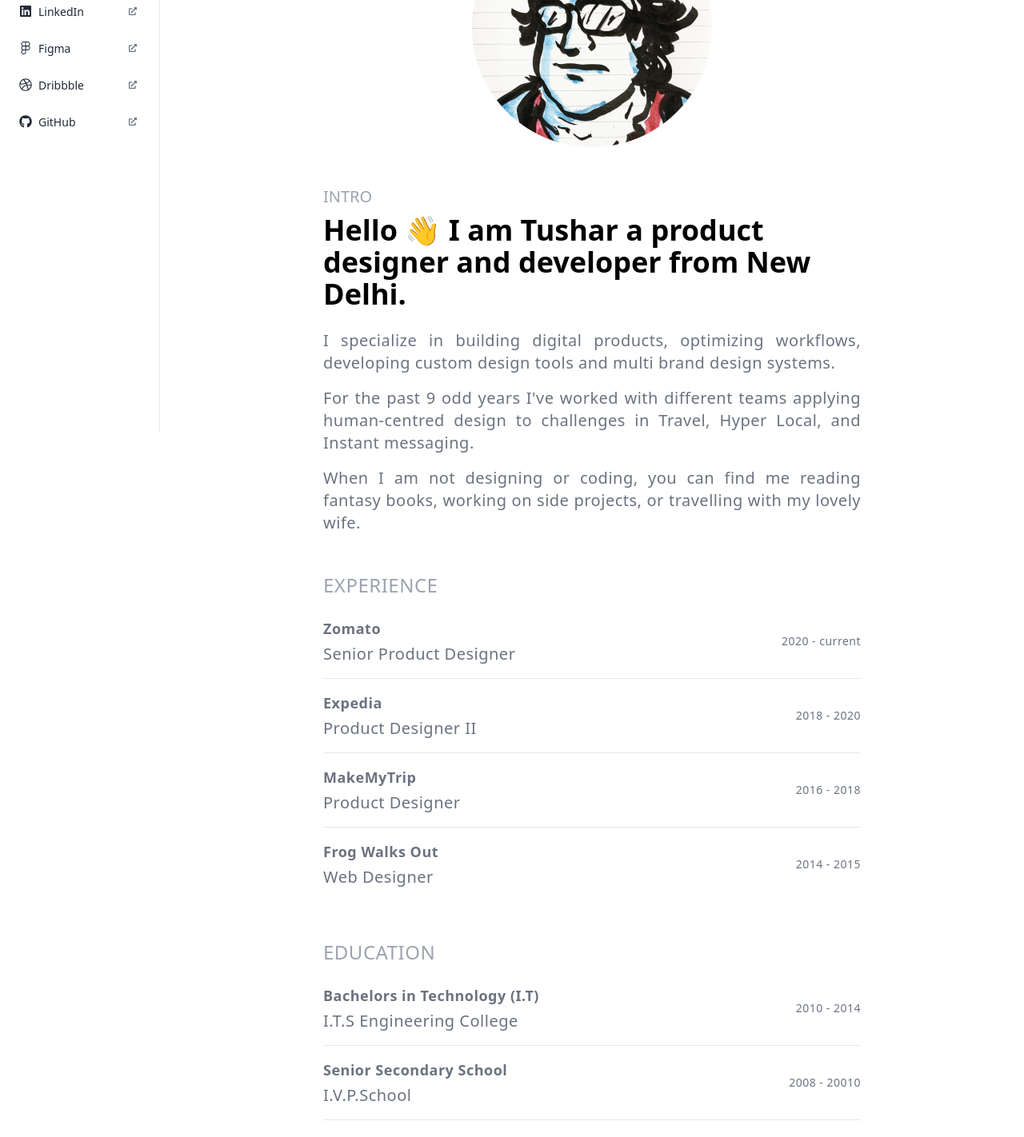
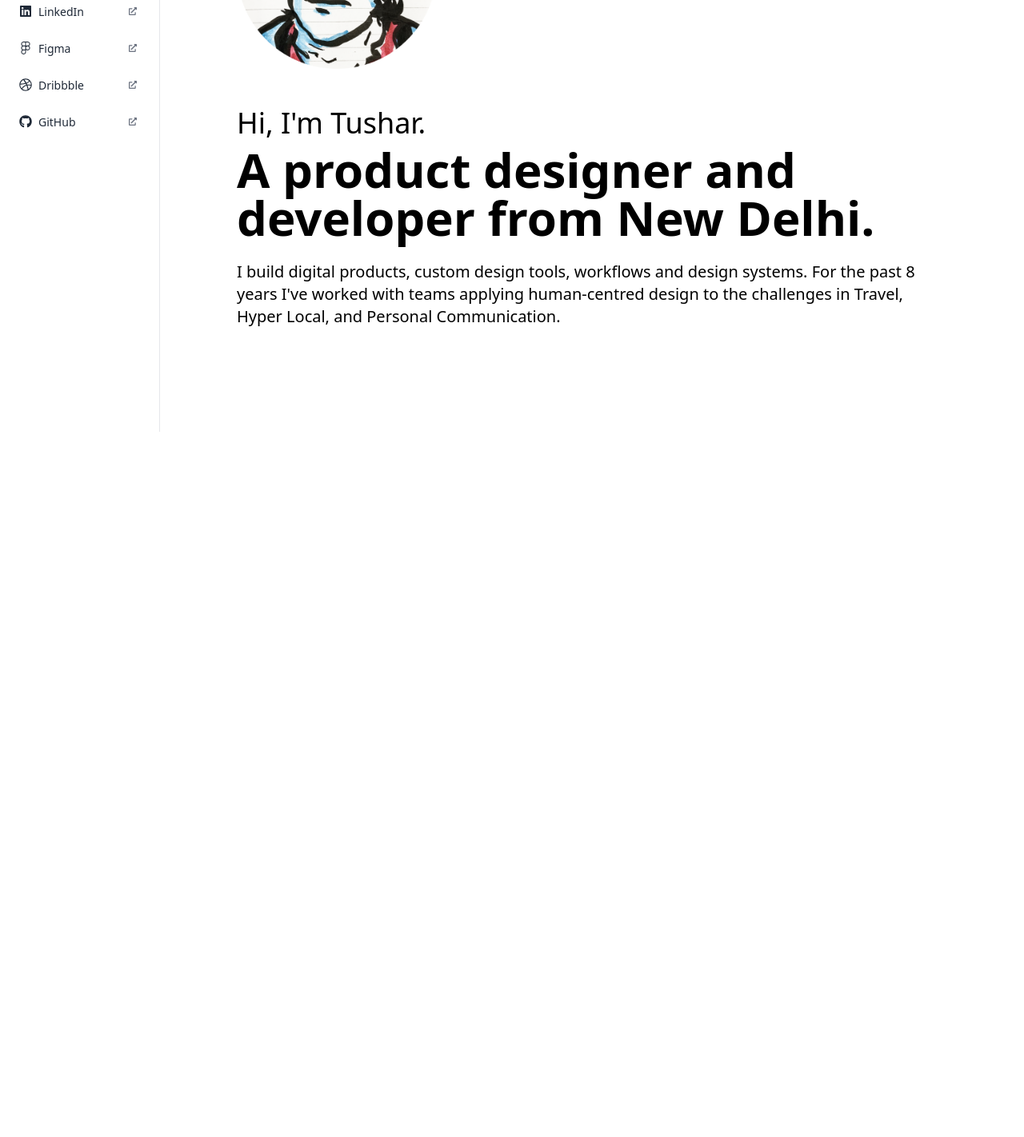
Before and after one commit to tushar7d/tushardebnath-next, a Next.js app: page / in a window 1280 px wide. Shown: the part 260-1682 px from the top of the page at 80% size. After the commit the page ends 800 px from the top, so only its background shows below. Built offline with nearby package versions, Linux system fonts and the light colour scheme.

Commit message:
updated home page

```diff
--- a/package.json
+++ b/package.json
@@ -9,10 +9,9 @@
   },
   "dependencies": {
     "@headlessui/react": "^1.4.2",
+    "@popperjs/core": "^2.11.2",
     "@react-icons/all-files": "^4.1.0",
     "@tailwindcss/typography": "^0.5.0",
-    "@popperjs/core": "^2.11.2",
-    "react-popper": "^2.2.5",
     "autoprefixer": "^10.4.1",
     "next": "12.0.7",
     "next-mdx-remote": "^3.0.8",
@@ -21,6 +20,8 @@
     "postcss": "^8.4.5",
     "react": "17.0.2",
     "react-dom": "17.0.2",
+    "react-popper": "^2.2.5",
+    "react-ticker": "^1.3.1",
     "tailwind-scrollbar-hide": "^1.1.7",
     "tailwindcss": "^3.0.11"
   },
--- a/pages/index.js
+++ b/pages/index.js
@@ -1,72 +1,18 @@
 import Layout from "../components/Layout";
-import experience from "../data";
-
-const Job = ({ name, role, tenure }) => {
-  return (
-    <div className="flex items-center justify-between w-full py-4 ">
-      <div>
-        <div className="mb-1 text-lg font-semibold">{name}</div>
-        <div>{role}</div>
-      </div>
-      <div className="text-sm text-right text-gray-500">{tenure}</div>
-    </div>
-  );
-};
+import Ticker from "react-ticker";
 
 const Home = () => {
   return (
-    <div className="max-w-3xl p-12 mx-auto mt-24 scrollbar-hide">
-      <img src="/td.png" className="w-[300px]  mx-auto" />
-
-      <div className="mt-12 mb-2 text-xl text-gray-400 ">INTRO </div>
-
-      <div className="mb-6 text-4xl font-semibold ">
-        Hello 👋 I am Tushar a product designer and developer from New Delhi.
+    <div className="p-8 mt-12 md:mt-0 md:p-12 lg:p-24">
+      <img src="/td.png" className="w-[250px] mb-12" />
+      <div className="mb-2 text-4xl font-medium">Hi, I'm Tushar.</div>
+      <div className="mb-6 text-6xl font-extrabold">
+        A product designer and developer from New Delhi.
       </div>
-      <div className="text-xl tracking-wide text-justify text-gray-500">
-        <p className="mb-4">
-          I specialize in building digital products, optimizing workflows,
-          developing custom design tools and multi brand design systems.
-        </p>
-        <p className="mb-4">
-          For the past 9 odd years I've worked with different teams applying
-          human-centred design to challenges in Travel, Hyper Local, and Instant
-          messaging.
-        </p>
-        <p>
-          When I am not designing or coding, you can find me reading fantasy
-          books, working on side projects, or travelling with my lovely wife.
-        </p>
-
-        <div className="mt-12 mb-2 text-2xl text-gray-400 ">EXPERIENCE</div>
-
-        <div className="divide-y ">
-          {experience.map((data) => {
-            return (
-              <Job name={data.name} role={data.role} tenure={data.tenure} />
-            );
-          })}
-        </div>
-
-        <div className="mt-12 mb-2 text-2xl text-gray-400 ">EDUCATION</div>
-
-        <div className="divide-y ">
-          <Job
-            name="Bachelors in Technology (I.T)"
-            role="I.T.S Engineering College"
-            tenure="2010 - 2014"
-          />
-          <Job
-            name="Senior Secondary School"
-            role="I.V.P.School"
-            tenure="2008 - 20010"
-          />
-          <Job
-            name="Secondary School"
-            role="G.N.F.C.School"
-            tenure="2007 - 2008"
-          />
-        </div>
+      <div className="text-xl">
+        I build digital products, custom design tools, workflows and design
+        systems. For the past 8 years I've worked with teams applying human-centred
+        design to the challenges in Travel, Hyper Local, and Personal Communication.
       </div>
     </div>
   );
@@ -75,4 +21,4 @@
   return <Layout>{page}</Layout>;
 };
 
-export default Home;
+export default Home
```
Also changed, not shown: 1 other file (tests, documents, lock files or other folders).
